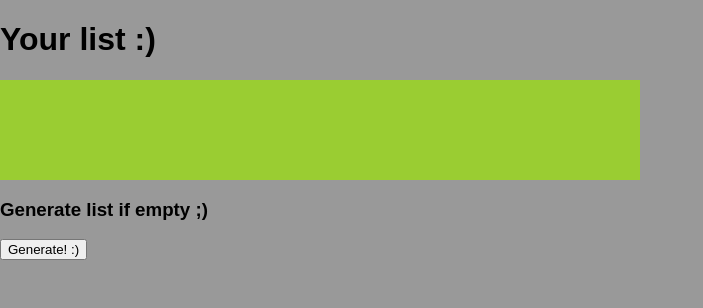
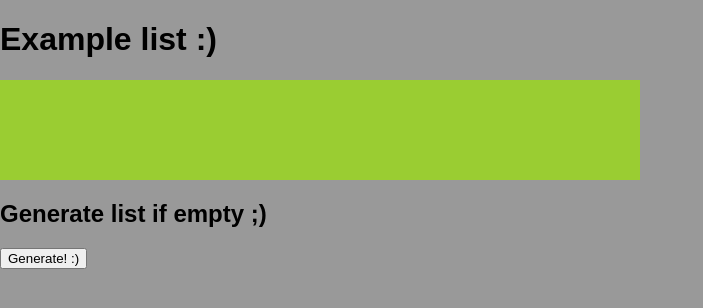
Before and after one commit to deamon-cool/list-reorder-drag-drop, a plain HTML site: page index.html in a window 1280 px wide. Shown: the whole page, without its empty margins (0-703 px from the left). Drawn offline with Linux system fonts and the light colour scheme.

Commit message:
Changed a few things in. html

```diff
--- a/index.html
+++ b/index.html
@@ -12,11 +12,13 @@
 
 <body>
 
-    <h1>Your list :)</h1>
-    <div class="list"></div>
+    <div class="container">
+        <h1>Example list :)</h1>
+        <div class="list"></div>
 
-    <h3>Generate list if empty ;)</h3>
-    <button>Generate! :)</button>
+        <h2>Generate list if empty ;)</h2>
+        <button>Generate! :)</button>
+    </div>
 
     <script src="index.js"></script>
 
```
